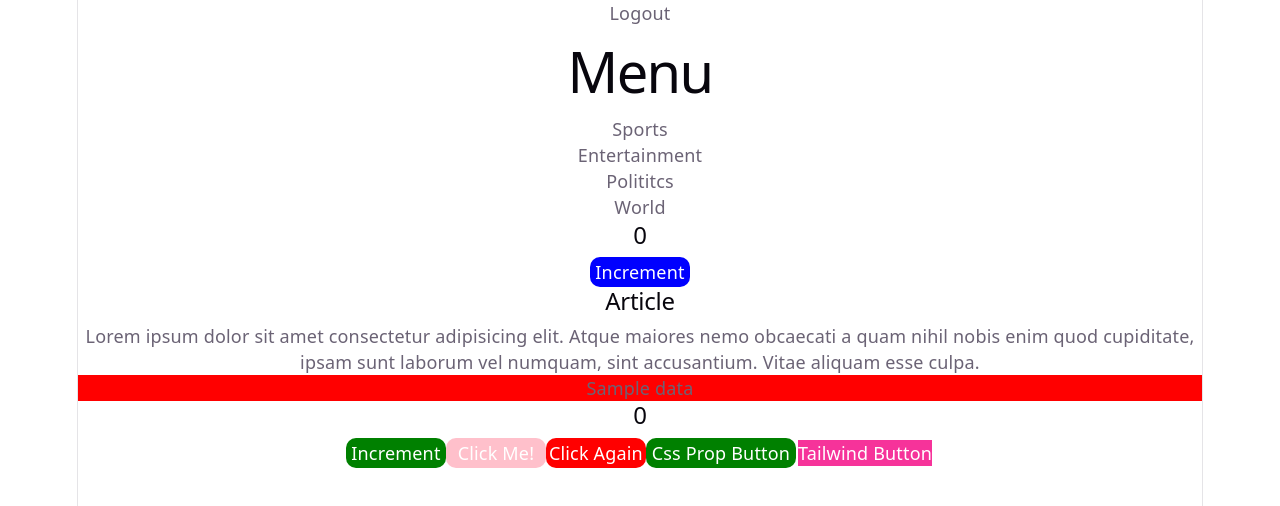
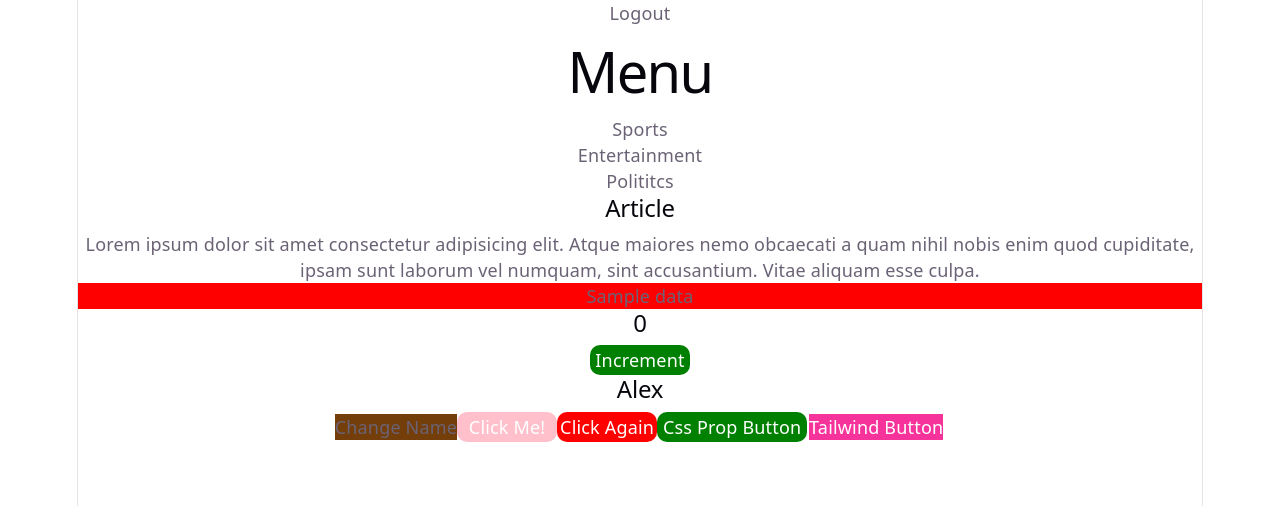
Before and after one commit to devendrakumarkr/Javascript_AIML_C, a React (Vite) app in the folder reactapp/: page / in a window 1280 px wide. Shown: the top 506 px of the page. Built offline with nearby package versions, Linux system fonts and the light colour scheme.

Commit message:
feat: added useeffect code

```diff
--- a/reactapp/src/component/Article.jsx
+++ b/reactapp/src/component/Article.jsx
@@ -1,4 +1,4 @@
-import React,{useState} from 'react'
+import React,{useState, useEffect} from 'react'
 import ArtStyle from "../css/Article.module.css"
 // import styled from "styled-components"
 import styled from "@emotion/styled"
@@ -8,8 +8,14 @@ import { css } from '@emotion/react'
 function Article(props) {
     const[count,setCount]=useState(0)
     const[age,setAge]=useState(0)
-    const[name,setName]=useState("")
+    const[name,setName]=useState("Alex")
 
+    useEffect(()=>{
+      console.log("Component Mounted")
+      return ()=>{
+        console.log("Component Unmounted")
+      }
+    },[ name])
     const handleIncrement=()=>{
         setCount(count+1)
         console.log(count)
@@ -21,6 +27,8 @@ function Article(props) {
       <h3 style={{backgroundColor:"red"}}>{props.data}</h3>
       <h2>{count}</h2>
       <button className={ArtStyle.btn} onClick={handleIncrement}>Increment</button>
+      <h2>{name}</h2>
+      <button className='bg-yellow-900' onClick={()=>setName("John")}>Change Name</button>
       <Button>Click Me!</Button>
       <Button red >Click Again</Button>
       <button css={{backgroundColor:"green",color:"white",borderRadius:"10px",height:"30px",width:"150px",'&:hover':{backgroundColor:"blue"}}}>Css Prop Button</button>
--- a/reactapp/src/component/Menu.jsx
+++ b/reactapp/src/component/Menu.jsx
@@ -3,62 +3,8 @@ import { add as addition } from './utility'
 import style from "../css/Menu.module.css"
 // import ArtStyle from "../css/Article.module.css"
 
-// function Menu() {
-//     console.log(addition(3,4))
-//   return (
-//     <div>
-//       <h1>Menu</h1>
-//       <ul>
-//         <li>Sports</li>
-//         <li>Entertainment</li>
-//         <li>Polititcs</li>
-
-//       </ul>
-//     </div>
-//   )
-// }
-
-// export default Menu
-
-class Menu extends Component {
-    constructor(props){
-        super(props)
-        this.state={
-            count:0,
-            age:0,
-            name:''
-        }
-
-    }
-
-    componentDidMount(){
-        console.log("Component Mounted")
-
-
-        // data to be retreived from backend
-    }
-
-    shouldComponentUpdate(nextProps, nextState){
-        if(nextState.count===1){
-            return false
-        }
-        console.log("Should componenet update")
-        return true
-    }
-
-    componentDidUpdate(){
-        console.log("Component  didUpdate")
-    }
-
-    handleIncrement=()=>{
-        this.setState({count:this.state.count+1})
-    }
-
-
-    componentWillUnmount(){
-        console.log("Component will unmount")
-    }
-    render() {
+function Menu() {
+    console.log(addition(3,4))
   return (
     <div>
       <h1>Menu</h1>
@@ -66,13 +12,67 @@ class Menu extends Component {
         <li>Sports</li>
         <li>Entertainment</li>
         <li>Polititcs</li>
-                    <li>World</li>
+
       </ul>
-                <h2>{this.state.count}</h2>
-                <button className={style.btn} onClick={this.handleIncrement}>Increment</button>
     </div>
   )
 }
-}
 
 export default Menu
+
+// class Menu extends Component {
+//     constructor(props){
+//         super(props)
+//         this.state={
+//             count:0,
+//             age:0,
+//             name:''
+//         }
+
+//     }
+
+//     componentDidMount(){
+//         console.log("Component Mounted")
+
+
+//         // data to be retreived from backend
+//     }
+
+//     shouldComponentUpdate(nextProps, nextState){
+//         if(nextState.count===1){
+//             return false
+//         }
+//         console.log("Should componenet update")
+//         return true
+//     }
+
+//     componentDidUpdate(){
+//         console.log("Component  didUpdate")
+//     }
+
+//     handleIncrement=()=>{
+//         this.setState({count:this.state.count+1})
+//     }
+
+
+//     componentWillUnmount(){
+//         console.log("Component will unmount")
+//     }
+//     render() {
+//         return (
+//             <div>
+//                 <h1>Menu</h1>
+//                 <ul>
+//                     <li>Sports</li>
+//                     <li>Entertainment</li>
+//                     <li>Polititcs</li>
+//                     <li>World</li>
+//                 </ul>
+//                 <h2>{this.state.count}</h2>
+//                 <button className={style.btn} onClick={this.handleIncrement}>Increment</button>
+//             </div>
+//         )
+//     }
+// }
+
+// export default Menu
```
Lines whose indentation alone changed are shown as unchanged.
